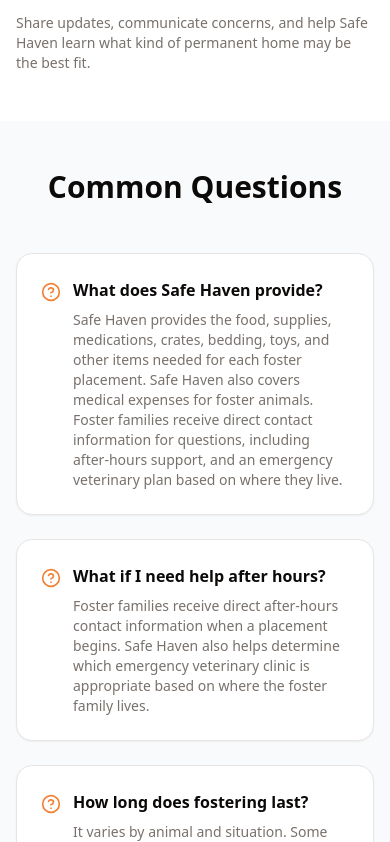
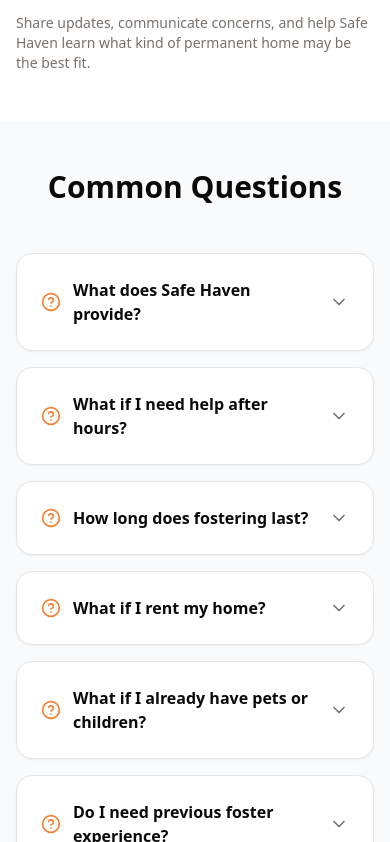
Before and after one commit to 7nqwsvhv99-hash/safe-haven-site, a Next.js app: page /foster in a window 390 px wide. Shown: the part 5702-6544 px from the top of the page. Built offline with nearby package versions, Linux system fonts and the light colour scheme.

Commit message:
Convert foster FAQs to hover and tap accordions

```diff
--- a/src/app/foster/page.tsx
+++ b/src/app/foster/page.tsx
@@ -1,7 +1,7 @@
 import Link from "next/link"
 import { Button } from "@/components/ui/button"
 import { Card } from "@/components/ui/card"
-import { Heart, Home, PawPrint, HelpCircle, Baby, ShieldCheck } from "lucide-react"
+import { Heart, Home, PawPrint, HelpCircle, Baby, ShieldCheck, ChevronDown } from "lucide-react"
 
 export default function FosterPage() {
   return (
@@ -88,7 +88,28 @@ export default function FosterPage() {
 
       <section className="section-padding bg-white"><div className="container-custom max-w-4xl"><h2 className="text-3xl md:text-4xl font-bold text-center mb-12">How It Works</h2><div className="grid grid-cols-1 md:grid-cols-4 gap-6">{steps.map((step, index) => <div key={step.title} className="space-y-3"><div className="h-10 w-10 rounded-full bg-primary text-white flex items-center justify-center font-bold">{index + 1}</div><h3 className="font-bold text-lg">{step.title}</h3><p className="text-sm text-muted-foreground">{step.description}</p></div>)}</div></div></section>
 
-      <section className="section-padding bg-slate-50"><div className="container-custom max-w-3xl"><h2 className="text-3xl md:text-4xl font-bold text-center mb-12">Common Questions</h2><div className="space-y-6">{faqs.map((faq) => <Card key={faq.question} className="p-6"><div className="flex gap-3"><HelpCircle className="h-5 w-5 text-primary flex-shrink-0 mt-1" /><div className="space-y-2"><h3 className="font-semibold">{faq.question}</h3><p className="text-sm text-muted-foreground">{faq.answer}</p></div></div></Card>)}</div></div></section>
+      <section className="section-padding bg-slate-50">
+        <div className="container-custom max-w-3xl">
+          <h2 className="text-3xl md:text-4xl font-bold text-center mb-12">Common Questions</h2>
+          <div className="space-y-4">
+            {faqs.map((faq) => (
+              <details
+                key={faq.question}
+                className="group rounded-2xl border bg-white shadow-sm transition-shadow hover:shadow-md"
+              >
+                <summary className="flex cursor-pointer list-none items-center gap-3 p-6 [&::-webkit-details-marker]:hidden">
+                  <HelpCircle className="h-5 w-5 text-primary flex-shrink-0" />
+                  <h3 className="flex-1 font-semibold">{faq.question}</h3>
+                  <ChevronDown className="h-5 w-5 flex-shrink-0 text-muted-foreground transition-transform duration-200 group-open:rotate-180" />
+                </summary>
+                <div className="faq-answer hidden px-6 pb-6 pl-14 group-hover:block group-open:block">
+                  <p className="text-sm leading-relaxed text-muted-foreground">{faq.answer}</p>
+                </div>
+              </details>
+            ))}
+          </div>
+        </div>
+      </section>
 
       <section id="apply" className="section-padding bg-primary/5"><div className="container-custom max-w-2xl text-center"><h2 className="text-3xl md:text-4xl font-bold mb-4">Ready to Foster?</h2><p className="text-lg text-muted-foreground mb-8">Tell us about your household and the types of foster placements you could support.</p><Button asChild size="lg"><Link href="/foster-application">Start Foster Application</Link></Button><p className="text-sm text-muted-foreground mt-4">Questions? Call us at (815) 858-2265.</p></div></section>
     </div>
```
